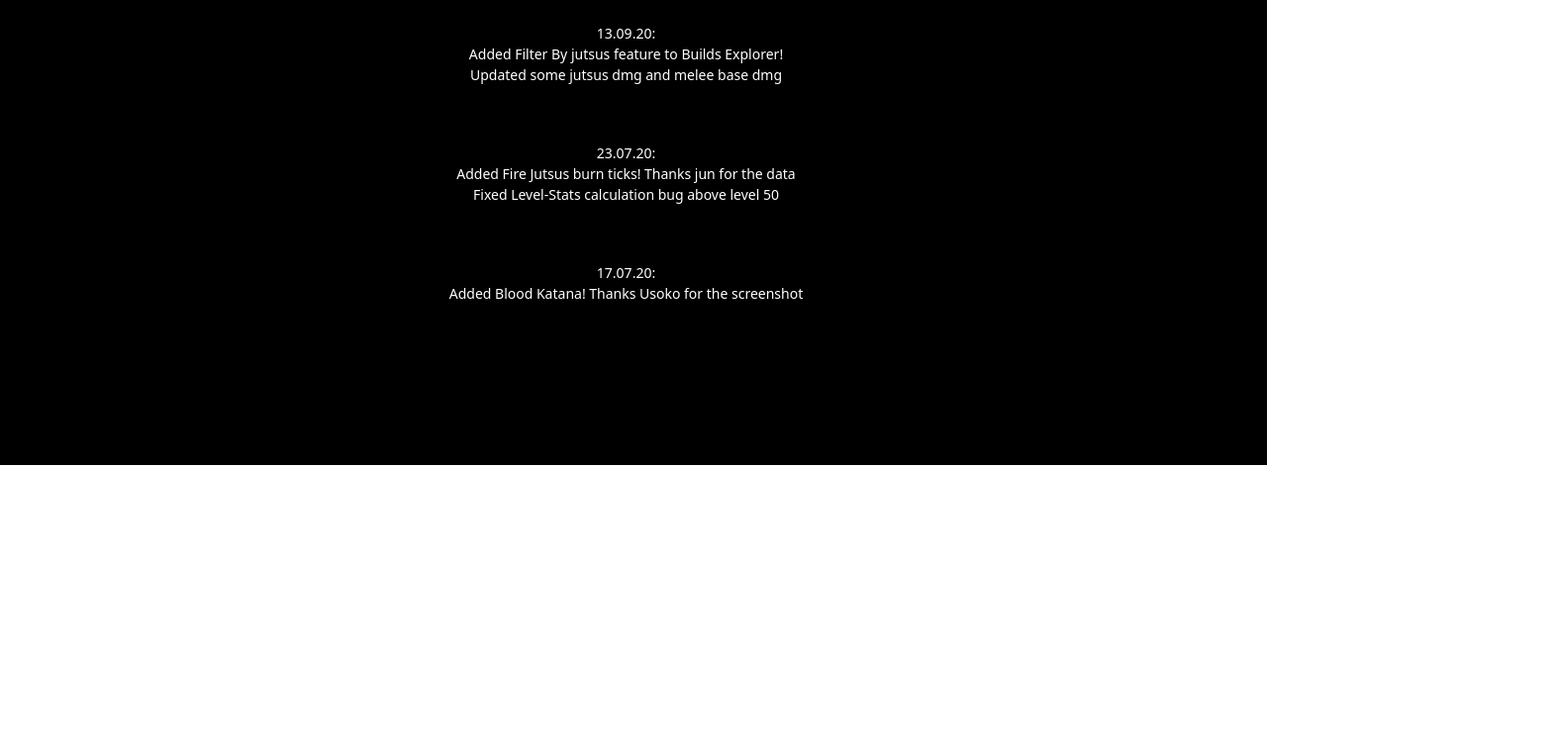
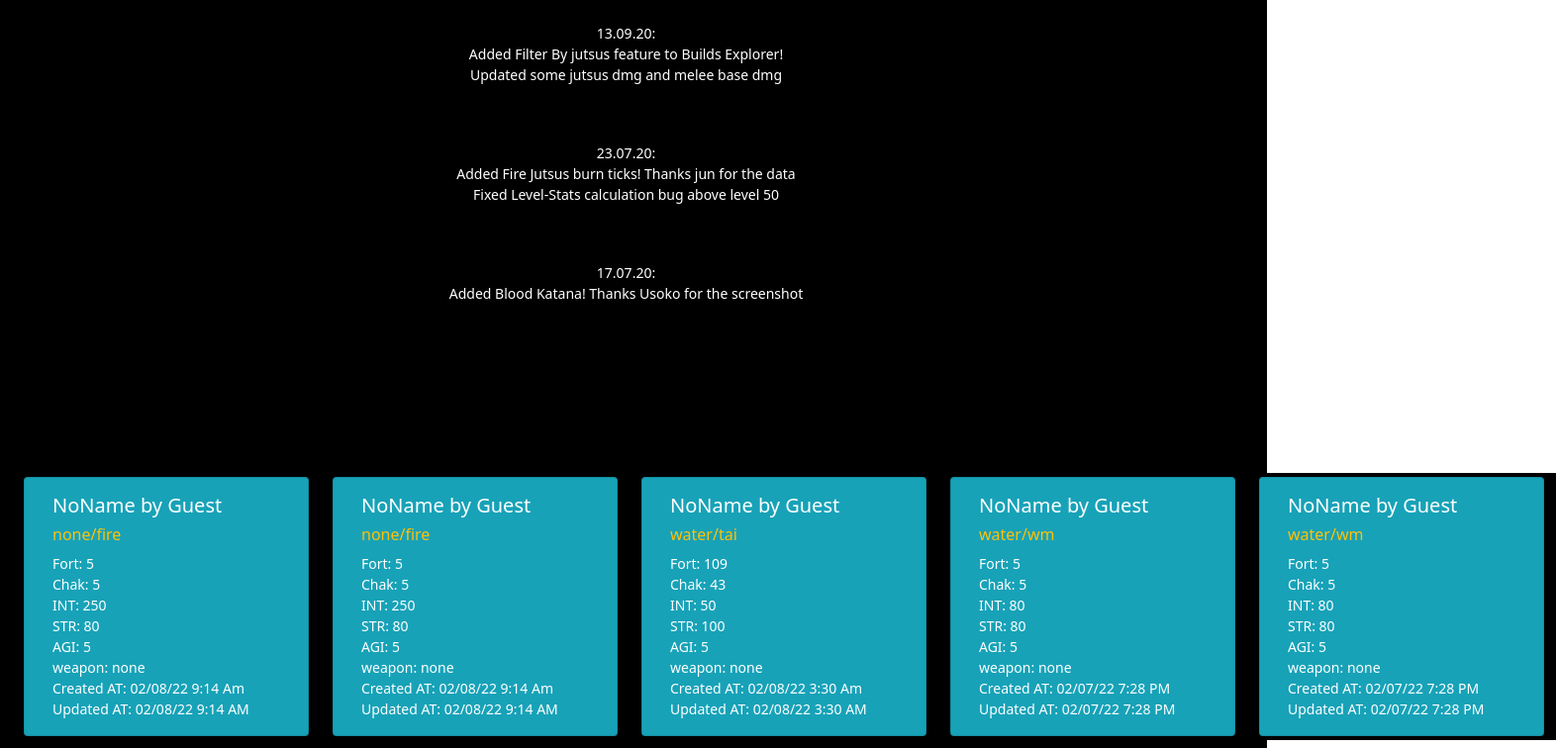
Before and after one commit to HanziD/MetaNin-app, an Angular app: page / in a window 1280 px wide. Shown: the part 2108-2864 px from the top of the page at 99% size, 1572 px wide, since content can reach past the window. Before the commit the page ends 2578 px from the top, so only its background shows below. Built offline with nearby package versions, Linux system fonts and the light colour scheme.

Commit message:
created the cards, list, and for loop

```diff
--- /dev/null
+++ b/src/app/Explore/mock-create-list.ts
@@ -0,0 +1,62 @@
+export const mock_create_list = [
+    {
+        name: "NoName by Guest",
+        mastery: "none/fire",
+        Fort: 5,
+        Chak: 5,
+        int: 250,
+        str: 80,
+        agi: 5,
+        weapon: "none",
+        creationDate: "02/08/22 9:14 Am",
+        updateDate: "02/08/22 9:14 AM"
+    },
+    {
+        name: "NoName by Guest",
+        mastery: "none/fire",
+        Fort: 5,
+        Chak: 5,
+        int: 250,
+        str: 80,
+        agi: 5,
+        weapon: "none",
+        creationDate: "02/08/22 9:14 Am",
+        updateDate: "02/08/22 9:14 AM"
+    },
+    {
+        name: "NoName by Guest",
+        mastery: "water/tai",
+        Fort: 109,
+        Chak: 43,
+        int: 50,
+        str: 100,
+        agi: 5,
+        weapon: "none",
+        creationDate: "02/08/22 3:30 Am",
+        updateDate: "02/08/22 3:30 AM"
+    },
+    {
+        name: "NoName by Guest",
+        mastery: "water/wm",
+        Fort: 5,
+        Chak: 5,
+        int: 80,
+        str: 80,
+        agi: 5,
+        weapon: "none",
+        creationDate: "02/07/22 7:28 PM",
+        updateDate: "02/07/22 7:28 PM"
+    },
+    {
+        name: "NoName by Guest",
+        mastery: "water/wm",
+        Fort: 5,
+        Chak: 5,
+        int: 80,
+        str: 80,
+        agi: 5,
+        weapon: "none",
+        creationDate: "02/07/22 7:28 PM",
+        updateDate: "02/07/22 7:28 PM"
+    },
+];
--- /dev/null
+++ b/src/app/Explore/vertical.card.component.css
@@ -0,0 +1,19 @@
+.bg-info{
+    background-color: #17a2b8!important;
+
+}
+body{
+   background-color: black;
+   color: white;
+   margin: 0;
+   line-height: 1.5;
+   text-align: left;
+   font-size: 14px;
+}
+.row{
+    display: flex;
+    flex-wrap: wrap;
+}
+.m-2{
+    margin: 0.5rem;
+}
--- /dev/null
+++ b/src/app/Explore/vertical.card.component.html
@@ -0,0 +1,22 @@
+<body style="padding: opx;">
+    <div class="row m-2 ">
+        <div class="card bg-info m-1 build-card" style="width: 18rem;">
+            <div class="card-body">
+                <h5 class="card-title">{{name}}</h5>
+                <h6 class="text-warning">{{mastery}}</h6>
+                <div class="card-text">Fort: {{Fort}}</div>
+                <div class="card-text">Chak: {{Chak}}</div>
+                <div class="card-text">INT: {{int}}</div>
+                <div class="card-text">STR: {{str}}</div>
+                <div class="card-text">AGI: {{agi}}</div>
+                <div class="card-text">weapon: {{weapon}}</div>
+                <div class="card-text">Created AT: {{creationDate}}</div>
+                <div class="card-text">Updated AT: {{updateDate}}</div>
+            </div>
+
+
+        </div>
+
+
+    </div>
+</body>
--- /dev/null
+++ b/src/app/Explore/vertical.card.component.ts
@@ -0,0 +1,34 @@
+import { Component, Input} from "@angular/core";
+
+@Component({
+    selector: 'mn-vertical-card',
+    templateUrl: 'vertical.card.component.html',
+    styleUrls: ['vertical.card.component.css']
+})
+
+export class VerticalCardComponent{
+
+    @Input() name: string;
+    @Input() mastery: string;
+    @Input() Fort: number;
+    @Input() Chak: number;
+    @Input() int: number;
+    @Input() str: number;
+    @Input() agi: number;
+    @Input() weapon: string;
+    @Input() creationDate: string;
+    @Input() updateDate: string;
+
+    constructor(){
+        this.name = "Default name";
+        this.mastery = "Default mastery";
+        this.Fort = 0;
+        this.Chak = 0;
+        this.int = 0;
+        this.str = 0;
+        this.agi = 0;
+        this.weapon = "Default Weapon";
+        this.creationDate = "00/00/00 00:00 xx";
+        this.updateDate = "00/00/00 00:00 xx";
+    }
+}
--- a/src/app/app.component.css
+++ b/src/app/app.component.css
@@ -0,0 +1,3 @@
+.bg{
+    background-color: black;
+}
--- a/src/app/app.component.html
+++ b/src/app/app.component.html
@@ -1,3 +1,26 @@
 <mn-topnavbar>Loading...</mn-topnavbar>
 <mn-HomePage>Works!!!</mn-HomePage>
+
+
+
+<div class="container-fluid d-flex bg ">
+    <div *ngFor="let datas of data">
+        <mn-vertical-card
+        name={{datas.name}}
+        mastery={{datas.mastery}}
+        [Fort]= 'datas.Fort'
+        [Chak]='datas.Chak'
+        [int]='datas.int'
+        [str]='datas.str'
+        [agi]='datas.agi'
+        weapon="{{datas.weapon}}"
+        creationDate="{{datas.creationDate}}"
+        updateDate="{{datas.updateDate}}">
+            loading...
+        </mn-vertical-card>
+
+    </div>
+</div>
+
+
 <fm-footer>Loading...</fm-footer>
--- a/src/app/app.component.ts
+++ b/src/app/app.component.ts
@@ -1,4 +1,6 @@
 import { Component } from '@angular/core';
+import { CreateModel } from './Explore/create-data.model';
+import { mock_create_list } from './Explore/mock-create-list';
 
 @Component({
   selector: 'app-root',
@@ -7,4 +9,14 @@ import { Component } from '@angular/core';
 })
 export class AppComponent {
   title = 'MetaNin';
+  data: CreateModel [] = [];
+
+  constructor(){
+    for(var datas of mock_create_list){
+      console.log(datas);
+      this.data.push(datas);
+
+
+    }
+  }
 }
--- a/src/app/app.module.ts
+++ b/src/app/app.module.ts
@@ -3,6 +3,7 @@ import { FormControlDirective } from '@angular/forms';
 import { BrowserModule } from '@angular/platform-browser';
 
 import { AppComponent } from './app.component';
+import { VerticalCardComponent } from './Explore/vertical.card.component';
 import { footer } from './footer/footer.component';
 import { header } from './header/topnavbar.component';
 import { homepage } from './HomePage/HomePage.component';
@@ -12,7 +13,8 @@ import { homepage } from './HomePage/HomePage.component';
     AppComponent,
     header,
     footer,
-    homepage
+    homepage,
+    VerticalCardComponent
   ],
   imports: [
     BrowserModule
```
Also changed, not shown: src/app/Explore/create-data.model.ts (added, +29 -0 lines).
